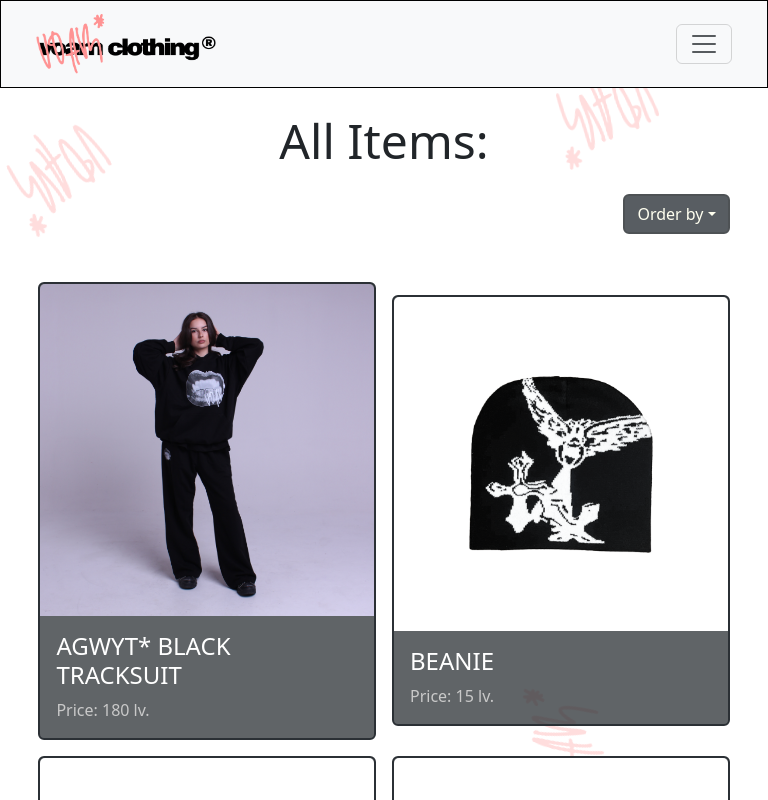
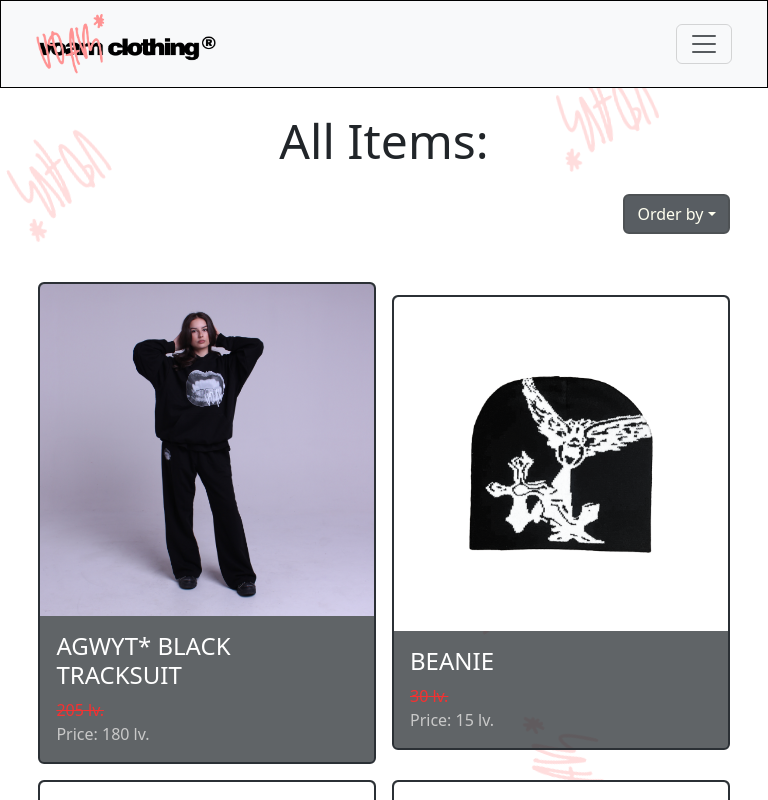
Before and after one commit to kzaraliev/VoamClothing, a React (Vite) app: page /items in a window 768 px wide. Shown: the top 800 px of the page. Built offline with nearby package versions, Linux system fonts and the light colour scheme.

Commit message:
add anchor to items

```diff
--- a/src/components/Products/ProductCard.jsx
+++ b/src/components/Products/ProductCard.jsx
@@ -5,14 +5,19 @@ import { FaTshirt } from "react-icons/fa";
 import styles from "./Products.module.css";
 import Path from "../../utils/paths";
 
-export default function ProductCard({ id, name, price, image }) {
-
+export default function ProductCard({ id, name, price, image, anchor }) {
   return (
     <Link to={`${Path.Items}/${id}`} className={styles.cardLink}>
       <Card className={styles.cardBackground}>
-        <Card.Img variant="top" src={image} className={styles.cardImg} alt="card image"/>
+        <Card.Img
+          variant="top"
+          src={image}
+          className={styles.cardImg}
+          alt="card image"
+        />
         <Card.Body className={styles.cardBody}>
           <Card.Title className={styles.cardTitle}>{name}</Card.Title>
+          {anchor && <span className={styles.anchor}>{anchor} lv.</span>}
           <Card.Text className={styles.price}>Price: {price} lv.</Card.Text>
         </Card.Body>
       </Card>
--- a/src/components/Products/Products.jsx
+++ b/src/components/Products/Products.jsx
@@ -94,6 +94,7 @@ export default function Products() {
                   name={product.name}
                   price={product.price}
                   image={product.images[0].filePath}
+                  anchor={product.anchor}
                   className={styles.item}
                 />
               ))}
--- a/src/components/Products/Products.module.css
+++ b/src/components/Products/Products.module.css
@@ -45,6 +45,12 @@
 .price {
   color: #c9c9c9;
   font-size: large;
+}
+
+.anchor {
+  text-decoration: line-through;
+  color: rgb(245, 49, 49);
+  margin-bottom: 0;
 }
 
 .products {
@@ -159,7 +165,8 @@
     height: auto; /* Adjust image height to maintain aspect ratio */
   }
 
-  .price {
+  .price,
+  .anchor {
     font-size: small;
   }
 
@@ -185,7 +192,7 @@
     font-size: x-large !important;
   }
 
-  .price {
+  .price, .anchor {
     font-size: medium;
   }
 }
```
